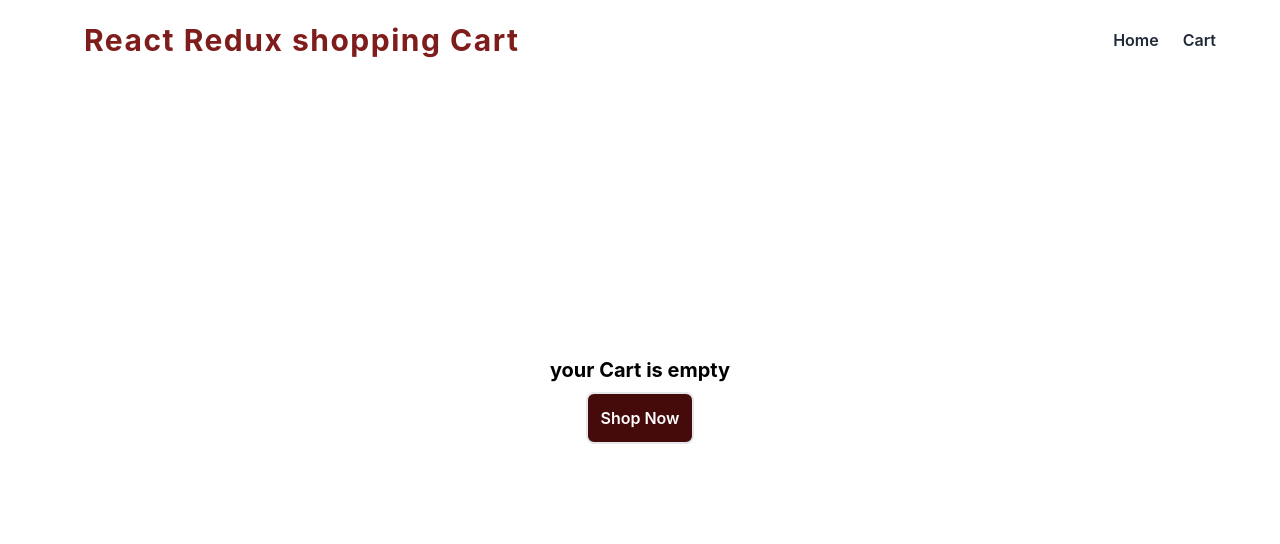
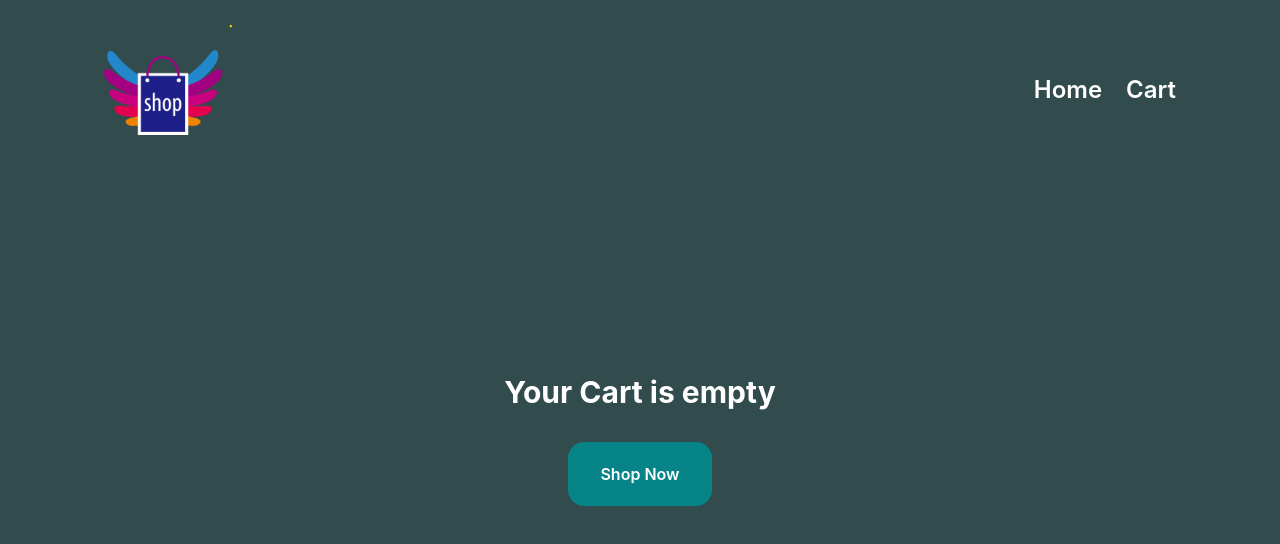
Before and after one commit to mahdikamyabi1999/Shopping-Cart, a React (Create React App) app: page /cart in a window 1280 px wide. Shown: the top 544 px of the page. Built offline with nearby package versions, Linux system fonts and the light colour scheme.

Commit message:
design the UI

```diff
--- a/src/components/CartTile.jsx
+++ b/src/components/CartTile.jsx
@@ -1,25 +1,36 @@
-import { removeCart } from '../CartSlice';
-import {useDispatch} from 'react-redux'
+import { removeCart } from "../CartSlice";
+import { useDispatch } from "react-redux";
 
-function CartTile({cartItem}) {
+function CartTile({ cartItem }) {
   const dispatch = useDispatch();
   function handelRemoveCart() {
-    dispatch(removeCart(cartItem.id))
+    dispatch(removeCart(cartItem.id));
   }
   return (
-    <div className="flex items-center p-5 justify-between bg-red-400 mt-2 mb-2 rounded-xl">
+    <div className="flex items-center p-5  mt-2 mb-2 rounded-3xl bg-white">
       <div className="flex p-3 ">
-        <img src={cartItem?.image} alt={cartItem.title} className="h-28 rounded-lg " />
+        <img
+          src={cartItem?.image}
+          alt={cartItem.title}
+          className="h-28 rounded-lg "
+        />
         <div className="ml-10 self-start space-y-5">
-          <h1 className="text-xl text-white font-bold">{cartItem?.title}</h1>
-          <p className="text-white font-extrabold">{cartItem?.price}</p>
+          <h1 className="text-xl text-black font-bold">{cartItem?.title}</h1>
+          <p className="text-black font-extrabold text-2xl">
+            {cartItem?.price}
+          </p>
         </div>
       </div>
       <div>
-      <button onClick={handelRemoveCart} className=" bg-red-950 text-white border-2 rounded-lg font-semibold p-3">Remove From Cart</button>
+        <button
+          onClick={handelRemoveCart}
+          className=" bg-[#068488] text-white rounded-lg font-semibold p-3 w-40 h-20"
+        >
+          Remove From Cart
+        </button>
       </div>
     </div>
-  )
+  );
 }
 
-export default CartTile
+export default CartTile;
--- a/src/components/Header.jsx
+++ b/src/components/Header.jsx
@@ -1,21 +1,20 @@
 import { Link } from "react-router-dom";
+import logo from '../assets/logo.png'
 
 function Header() {
   return (
-    <nav className="flex items-center justify-between h-20 max-w-6xl mx-auto">
+    <nav className="flex  mt-10 gap-5 items-center justify-between h-20 max-w-6xl mx-auto">
       <Link to={"/"}>
-        <div className="ml-5">
-          <h1 className=" text-red-900 font-bold  text-xl sm:text-2xl md:text-3xl cursor-pointer tracking-wider">
-            React Redux shopping Cart
-          </h1>
+        <div className="ml-10">
+          <img src={logo} alt="logo" className=" w-32" />
         </div>
       </Link>
-      <ul className="flex list-none items-center space-x-6 text-gray-800 font-semibold">
+      <ul className="flex list-none items-center mr-10 mt-5  space-x-6 text-gray-800 font-semibold">
         <Link to={'/'}>
-          <li className=" cursor-pointer">Home</li>
+          <li className=" cursor-pointer  text-2xl text-white">Home</li>
         </Link>
         <Link to={'/cart'}>
-          <li className=" cursor-pointer">Cart</li>
+          <li className=" cursor-pointer text-2xl text-white">Cart</li>
         </Link>
       </ul>
     </nav>
--- a/src/components/ProductTile.jsx
+++ b/src/components/ProductTile.jsx
@@ -16,15 +16,15 @@ function Producttile({product}) {
 
   return (
     <div>
-      <div className="group flex flex-col items-center border-2 border-red-900 gap-3 p-4 h-[360px] mt-10 ml-5 rounded-xl">
+      <div className="group flex flex-col items-center bg-white  gap-3 p-4 h-[360px] mt-10 ml-5 rounded-xl">
         <div className="h-[180px]">
           <img src={product?.image} alt={product?.title} className=" object-cover h-full w-full" />
         </div>
         <div>
-          <h1 className="w-40 truncate mt-3 text-gray-700 font-bold text-lg">{product?.title}</h1>
+          <h1 className="w-40  truncate mt-3 text-gray-700 font-semibold text-base">{product?.title}</h1>
           </div>
           <div className="flex items-center justify-center w-full mt-5">
-            <button onClick={cart.some((item) => item.id === product.id ) ? handelRemoveCart : hnadleAddToCart} className=" bg-red-950 text-white border-2 rounded-lg font-semibold p-3">{cart.some(item => item.id === product.id ) ? 'Remove From Cart' : 'Add To Cart'}</button>
+            <button onClick={cart.some((item) => item.id === product.id ) ? handelRemoveCart : hnadleAddToCart} className=" bg-[#068488] text-white  rounded-lg font-semibold p-3">{cart.some(item => item.id === product.id ) ? 'Remove From Cart' : 'Add To Cart'}</button>
           </div>
       </div>
     </div>
--- a/src/index.css
+++ b/src/index.css
@@ -6,6 +6,7 @@ body {
   font-family: -apple-system, BlinkMacSystemFont, 'Segoe UI', 'Roboto', 'Oxygen',
     'Ubuntu', 'Cantarell', 'Fira Sans', 'Droid Sans', 'Helvetica Neue',
     sans-serif;
+    background-color: #324B4C;
   -webkit-font-smoothing: antialiased;
   -moz-osx-font-smoothing: grayscale;
 }
--- a/src/pages/Cart.jsx
+++ b/src/pages/Cart.jsx
@@ -9,38 +9,47 @@ function Cart() {
     setTotalCart(cart.reduce((acc, cur) => acc + cur.price, 0));
   }, []);
   const { cart } = useSelector((state) => state);
-  console.log(cart);
   return (
     <div className="flex justify-center">
       {cart && cart.length ? (
         <>
-        <div className="min-h-[80vh] grid md:grid-cols-2 max-w-6xl mx-auto">
-          <div className="flex flex-col justify-center items-center p-3">
-            {cart.map(cartItem => <CartTile cartItem={cartItem}/>)}
+          <div className="min-h-[80vh] grid md:grid-cols-2 max-w-5xl mx-auto">
+            <div className="flex flex-col justify-center items-center p-3 mt-12">
+              {cart.map((cartItem) => (
+                <CartTile cartItem={cartItem} />
+              ))}
             </div>
           </div>
-        <div className=" w-[300px]">
-          <div className="flex flex-col justify-center items-end p-5 space-y-5 mt-14">
-            <h1 className="font-bold text-lg text-red-800">Your Cart summary</h1>
+          <div className=" bg-white  w-[300px] h-[300px] mr-24 mt-24 p-5 rounded-[45px]">
+            <div className="flex flex-col  justify-center items-center gap-y-3">
+              <h1 className="font-bold  text-xl text-black">
+                Your Cart summary
+              </h1>
+              <div className="flex flex-col gap-y-2 mt-10 items-center">
                 <p>
-              <span className="text-gray-800 font-bold">Total items</span>
-              <span>: {cart.length}</span>
+                  <span className="text-black text-xl font-bold">
+                    Total items
+                  </span>
+                  <span className=" text-lg">: {cart.length}</span>
                 </p>
                 <p>
-            <span className="text-gray-800 font-bold">Total Amount</span>
-              <span>: {totalCart}</span>
+                  <span className="text-gray-800 text-xl font-bold">
+                    Total Amount
+                  </span>
+                  <span className=" text-lg">: {totalCart.toFixed()}</span>
                 </p>
+              </div>
             </div>
           </div>
         </>
       ) : (
         <div className="min-h-[80vh] flex flex-col justify-center items-center">
           {" "}
-          <h1 className="text-blak font-bold mb-2 text-xl">
-            your Cart is empty
+          <h1 className="text-white font-bold mb-8 text-3xl">
+            Your Cart is empty
           </h1>
           <Link to={"/"}>
-            <button className=" bg-red-950 text-white border-2 rounded-lg font-semibold p-3">
+            <button className=" bg-[#068488] w-36 h-16 text-white rounded-2xl font-semibold p-3">
               Shop Now
             </button>
           </Link>
--- a/src/pages/Home.jsx
+++ b/src/pages/Home.jsx
@@ -6,13 +6,23 @@ import Producttile from "../components/ProductTile";
 function Home() {
   const [products, setProducts] = useState([]);
   const [loading, setLoading] = useState(false);
+  const [error,setError] = useState('');
   async function fetchListOfProducts() {
-    setLoading(true);
+    try {
+      setLoading(true);
     const { data } = await axios.get(`https://fakestoreapi.com/products`);
     if (data) {
       setLoading(false);
       setProducts(data);
     }
+
+    } catch (error) {
+      setTimeout(() => {
+        setLoading(false);
+        setError(`${error.message}`);
+      }, 3000);
+    }
+
   }
   useEffect(() => {
     fetchListOfProducts();
@@ -24,13 +34,14 @@ function Home() {
           <InfinitySpin
             visible={true}
             width="200"
-            color="#4fa94d"
+            color="#ffff"
             ariaLabel="infinity-spin-loading"
           />
         </div>
       )}
+      {error === '' ? null : <div className="flex flex-col justify-center items-center mt-72 text-4xl font-semibold text-white"><h1>Something went Wrong</h1><br /><h1>{error}</h1></div>}
       {!loading && (
-        <div className=" min-h-[80vh] grid sm:grid-cols-2 md:grid-cols-3  lg:grid-cols-4 max-w-6xl mx-auto p-3">
+        <div className=" min-h-[80vh] grid mt-20 sm:grid-cols-2 md:grid-cols-3  lg:grid-cols-4 max-w-6xl mx-auto p-3">
           {products && products.length
             ? products.map((product) => {
                 return <Producttile product={product} />;
```
Also changed, not shown: src/assets/logo.png (added). Lines whose indentation alone changed are shown as unchanged.
